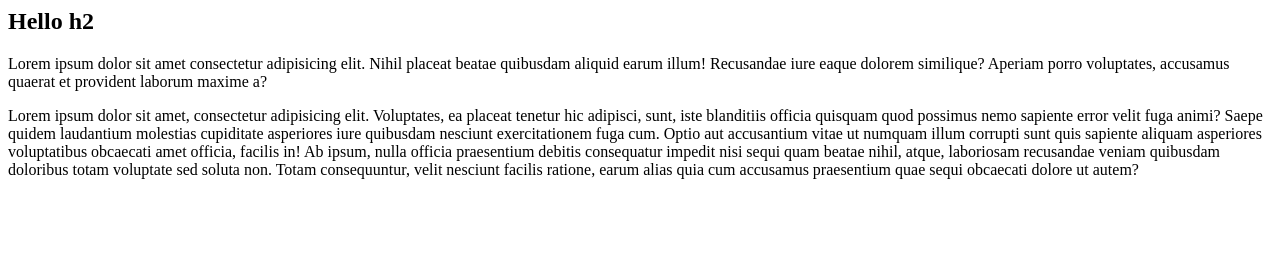
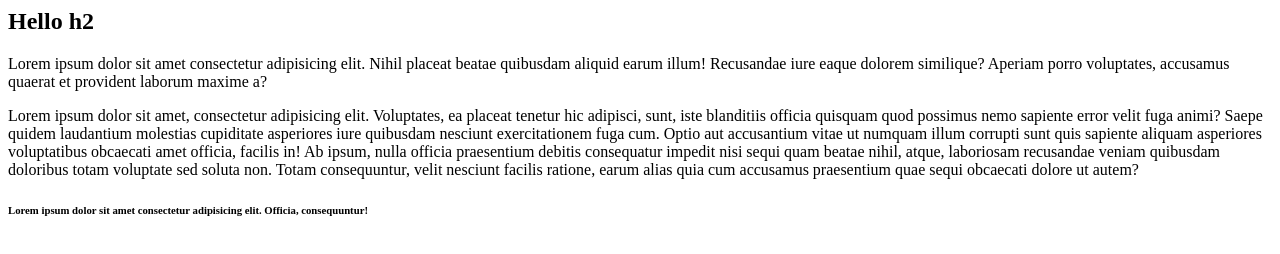
Before and after one commit to nirajoza/demo-one, a plain HTML site: page index.html in a window 1280 px wide. Drawn offline with Linux system fonts and the light colour scheme.

Commit message:
adding h6 paragraph

```diff
--- a/index.html
+++ b/index.html
@@ -4,3 +4,9 @@
 <p>
     Lorem ipsum dolor sit amet, consectetur adipisicing elit. Voluptates, ea placeat tenetur hic adipisci, sunt, iste blanditiis officia quisquam quod possimus nemo sapiente error velit fuga animi? Saepe quidem laudantium molestias cupiditate asperiores iure quibusdam nesciunt exercitationem fuga cum. Optio aut accusantium vitae ut numquam illum corrupti sunt quis sapiente aliquam asperiores voluptatibus obcaecati amet officia, facilis in! Ab ipsum, nulla officia praesentium debitis consequatur impedit nisi sequi quam beatae nihil, atque, laboriosam recusandae veniam quibusdam doloribus totam voluptate sed soluta non. Totam consequuntur, velit nesciunt facilis ratione, earum alias quia cum accusamus praesentium quae sequi obcaecati dolore ut autem?
 </p>
+
+<p>
+    <h6>
+        Lorem ipsum dolor sit amet consectetur adipisicing elit. Officia, consequuntur!
+    </h6>
+</p>
```
